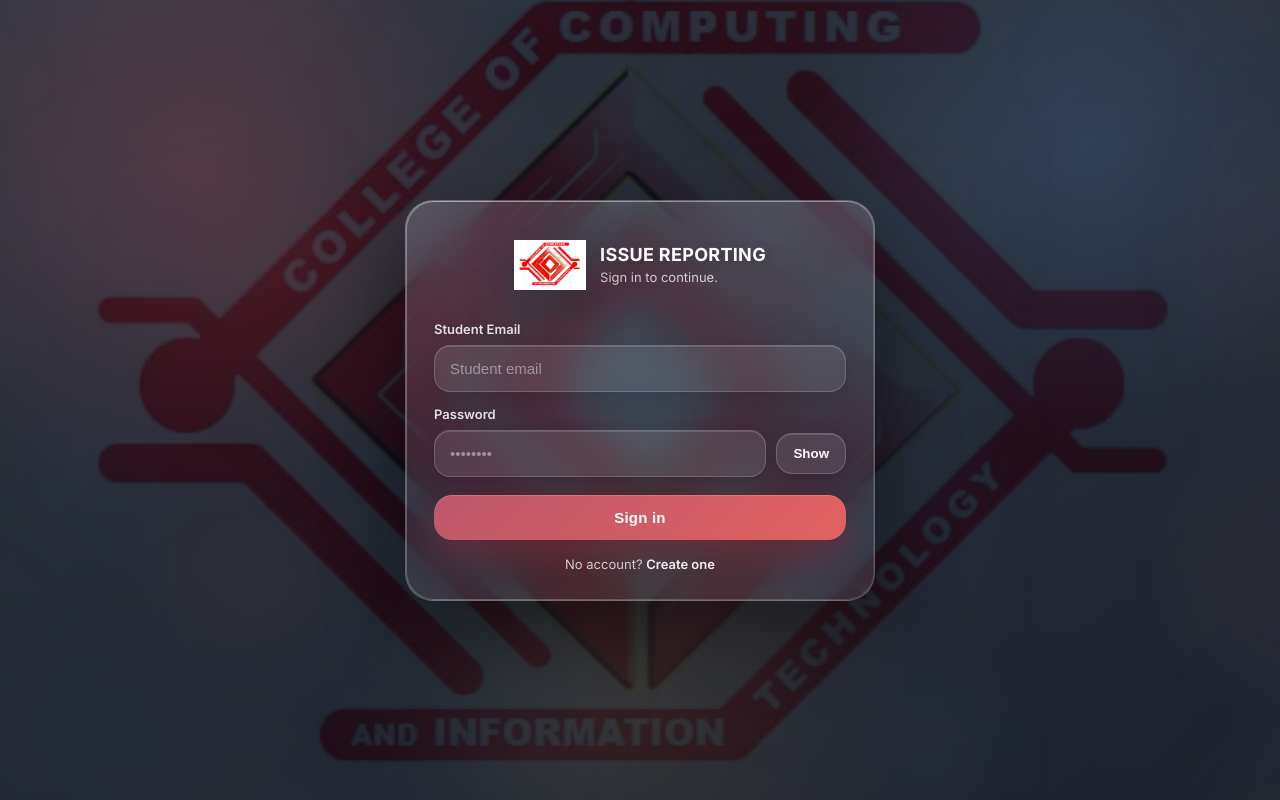
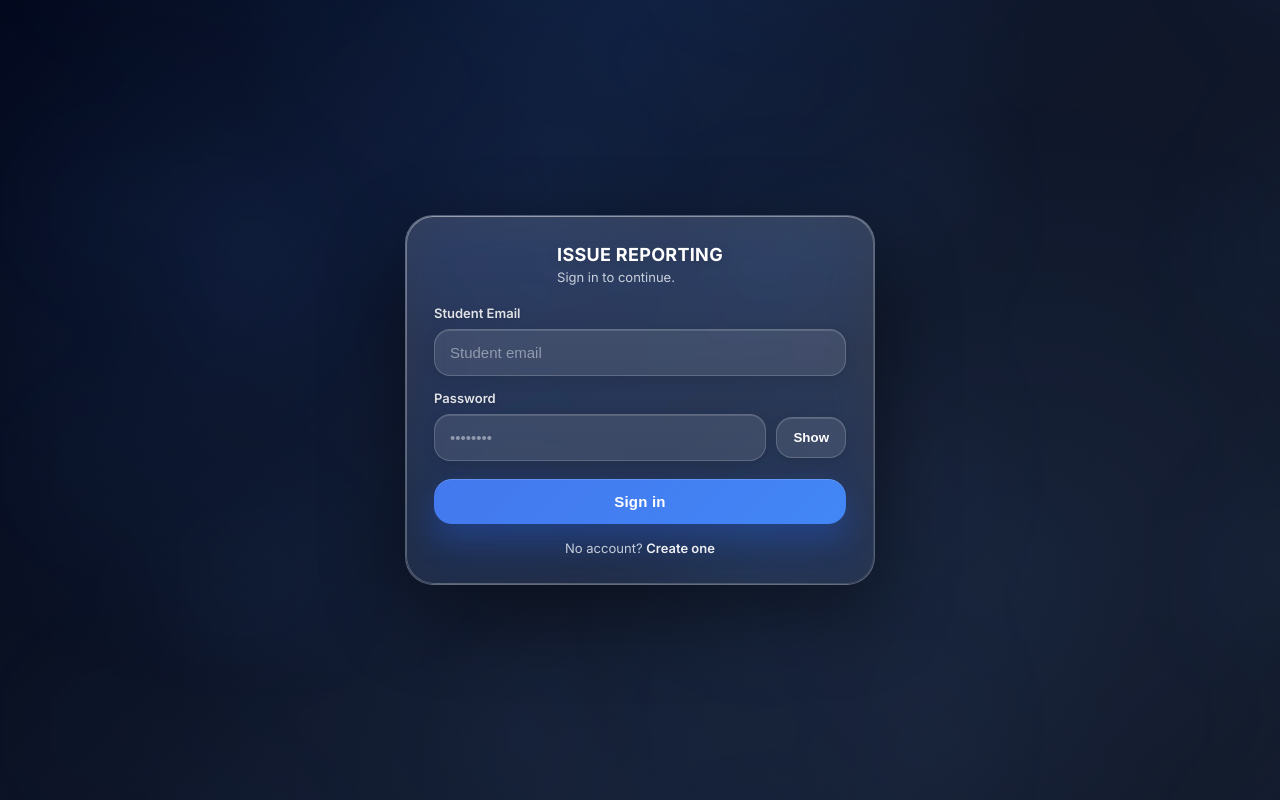
Before and after one commit to paulkurtBuhiaTimoteo/SYSTEM, a Flask app: page / in a window 1280 px wide. Run offline with Flask 3, Linux system fonts and the light colour scheme; data that the repository does not hold is empty.

Commit message:
remove login and student logo and background image

```diff
--- a/static/style.css
+++ b/static/style.css
@@ -36,35 +36,31 @@ body{
   color: var(--text);
   overflow:hidden;
   position:relative;
-
   background:
-    linear-gradient(rgba(6, 10, 18, 0.58), rgba(6, 10, 18, 0.68)),
-    url("/static/formysystem.jpg") center/cover no-repeat fixed;
+    radial-gradient(circle at top, rgba(59,130,246,0.15), transparent 40%),
+    radial-gradient(circle at bottom, rgba(110,168,255,0.08), transparent 50%),
+    linear-gradient(135deg,#020617,#0f172a,#111827);
 }
 
-/* Dark overlay para luminaw ang text */
 body::before{
   content:"";
   position:fixed;
   inset:0;
   background:
-    radial-gradient(circle at 15% 20%, rgba(255, 95, 109, 0.18), transparent 28%),
-    radial-gradient(circle at 85% 18%, rgba(110, 168, 255, 0.14), transparent 24%),
-    radial-gradient(circle at 50% 85%, rgba(255, 195, 113, 0.10), transparent 30%),
-    linear-gradient(135deg, rgba(7,17,31,0.62), rgba(10,18,32,0.74));
+    radial-gradient(circle at 20% 30%, rgba(59,130,246,0.10), transparent 40%),
+    radial-gradient(circle at 80% 70%, rgba(110,168,255,0.08), transparent 40%);
   z-index:0;
   pointer-events:none;
 }
 
-/* Animated blurred floating lights */
 body::after{
   content:"";
   position:fixed;
   inset:-10%;
   background:
-    radial-gradient(circle, rgba(255,95,109,0.18) 0%, transparent 22%),
-    radial-gradient(circle, rgba(110,168,255,0.16) 0%, transparent 20%),
-    radial-gradient(circle, rgba(255,195,113,0.12) 0%, transparent 18%);
+    radial-gradient(circle, rgba(59,130,246,0.14) 0%, transparent 22%),
+    radial-gradient(circle, rgba(110,168,255,0.12) 0%, transparent 20%),
+    radial-gradient(circle, rgba(255,255,255,0.06) 0%, transparent 18%);
   background-size: 32% 32%, 26% 26%, 22% 22%;
   background-position: 12% 22%, 82% 18%, 52% 78%;
   filter: blur(55px);
@@ -149,14 +145,6 @@ body::after{
   gap:14px;
   text-align:left;
   margin-bottom:20px;
-}
-
-.logo{
-  width:72px;
-  height:72px;
-  flex:0 0 auto;
-  background: url("/static/ccit-logo.png") center/contain no-repeat;
-  filter: drop-shadow(0 10px 24px rgba(0,0,0,.28));
 }
 
 .brand h1{
@@ -280,9 +268,9 @@ input:focus{
 
   background:
     linear-gradient(135deg, rgba(255,255,255,0.14), rgba(255,255,255,0.04)),
-    linear-gradient(135deg, #b33d52, #e15b5b);
+    linear-gradient(135deg, #2563eb, #3b82f6);
   box-shadow:
-    0 16px 30px rgba(159, 41, 56, 0.30),
+    0 16px 30px rgba(37, 99, 235, 0.30),
     inset 0 1px 0 rgba(255,255,255,0.18);
 
   transition: transform .2s ease, filter .2s ease, box-shadow .25s ease;
@@ -292,7 +280,7 @@ input:focus{
   filter: brightness(1.06);
   transform: translateY(-1px);
   box-shadow:
-    0 18px 34px rgba(159, 41, 56, 0.36),
+    0 18px 34px rgba(37, 99, 235, 0.36),
     inset 0 1px 0 rgba(255,255,255,0.20);
 }
 
@@ -320,7 +308,6 @@ input:focus{
   font-size:13px;
 }
 
-/* Optional smooth fade-in */
 .card,
 .brand,
 .form,
@@ -347,7 +334,6 @@ input:focus{
   }
 }
 
-/* Mobile */
 @media (max-width: 520px){
   .card{
     padding:22px 18px;
@@ -356,11 +342,6 @@ input:focus{
 
   .brand{
     gap:10px;
-  }
-
-  .logo{
-    width:60px;
-    height:60px;
   }
 
   .brand h1{
--- a/templates/login.html
+++ b/templates/login.html
@@ -18,7 +18,6 @@
     <section class="card">
 
       <div class="brand">
-        <div class="logo"></div>
         <div>
           <h1>ISSUE REPORTING</h1>
           <p>Sign in to continue.</p>
```
Also changed, not shown: templates/student_dashboard.html (+6 -15 lines).
